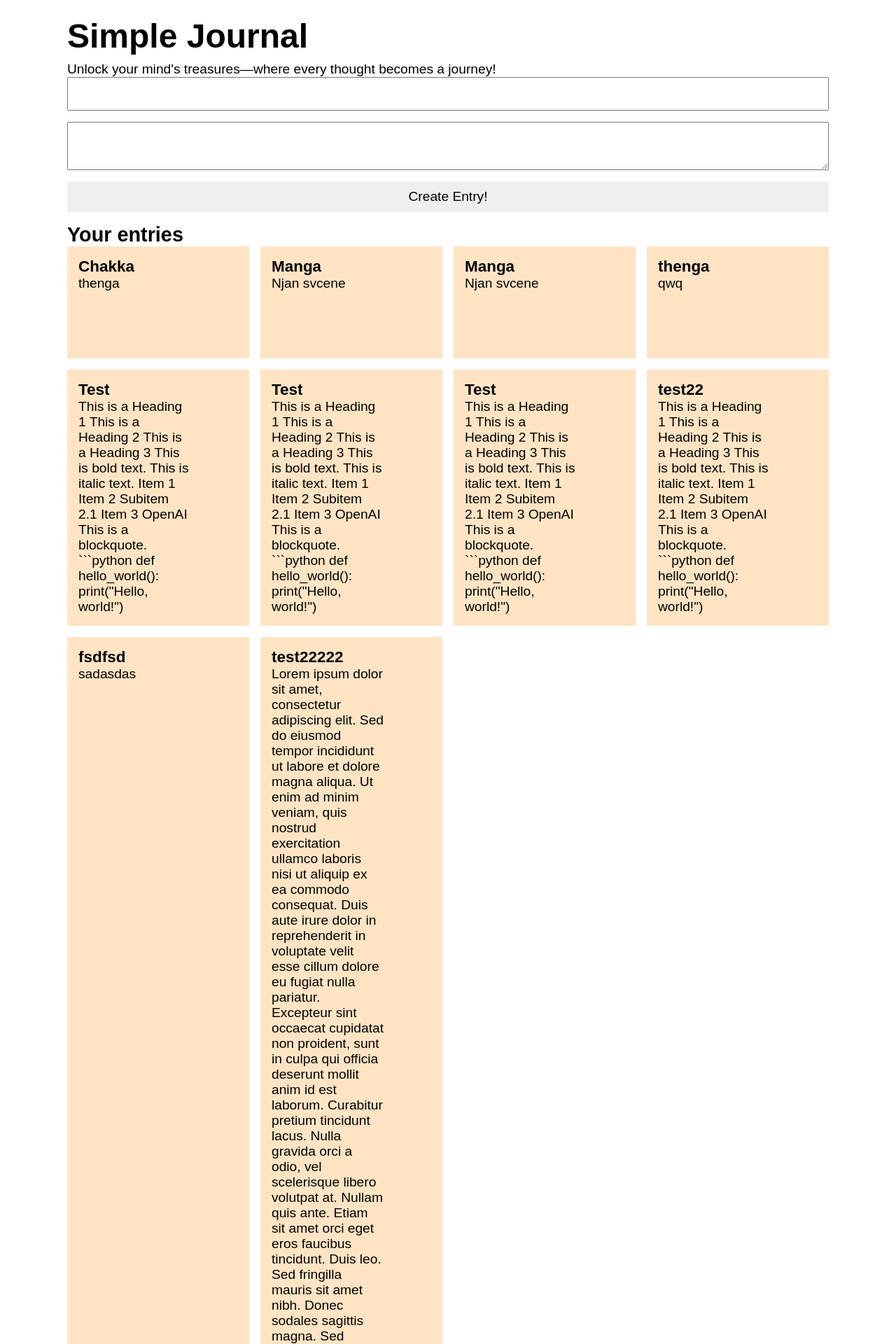
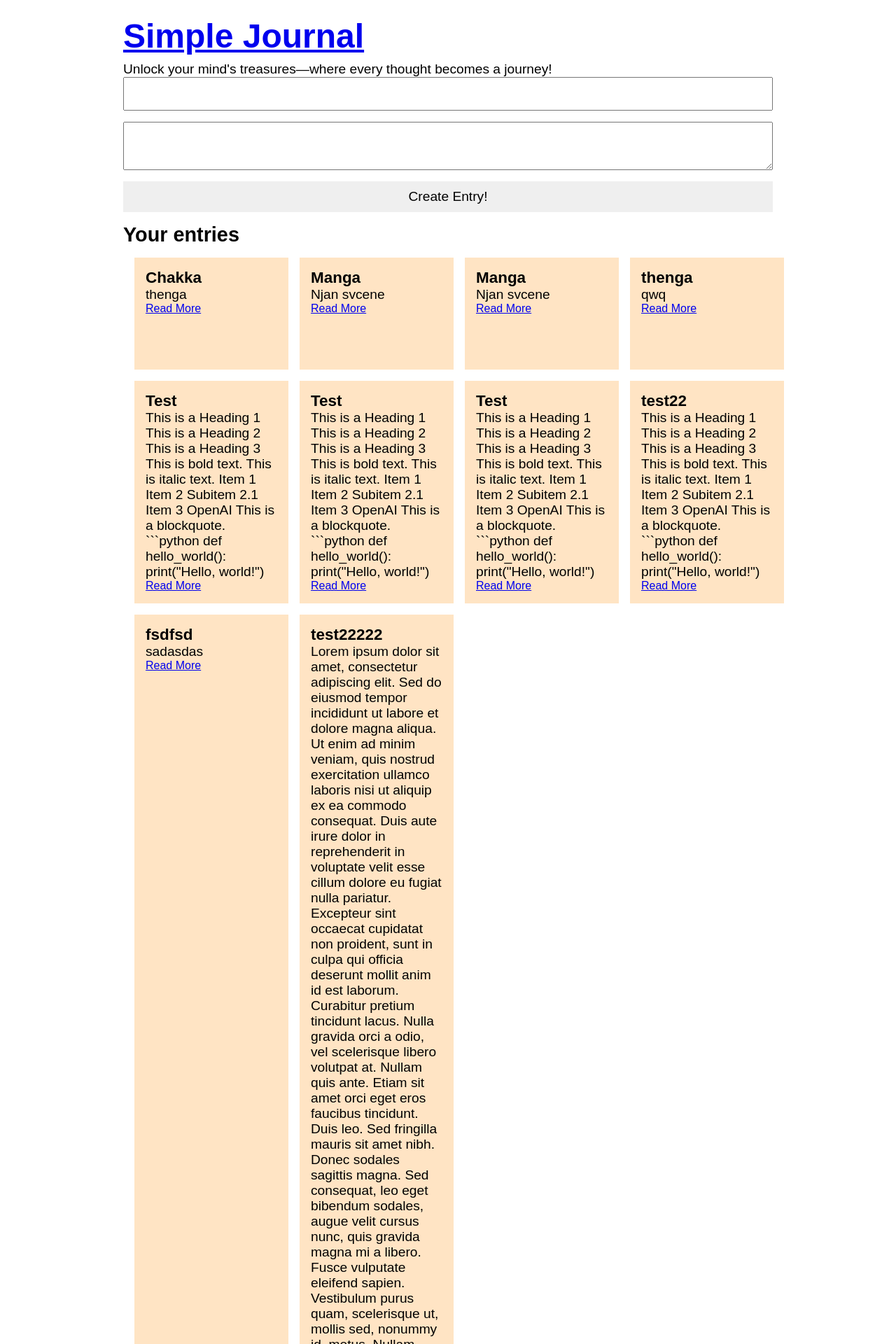
Before and after one commit to vachan-maker/simple-journal, a Flask app: page / in a window 1280 px wide. Shown: the top 1920 px of the page at 70% size. Run offline with Flask 3, Linux system fonts and the light colour scheme; data comes from the database, SQL or seed files in the repository; some web fonts are replaced.

Commit message:
more layout fixes and stuff

```diff
--- a/simpleJournal/routes.py
+++ b/simpleJournal/routes.py
@@ -10,7 +10,7 @@ def index():
     for entry in entries:
         markdownText = markdown.markdown(entry.textEntry)
         entry.textEntry = ''.join(BeautifulSoup(markdownText).findAll(text=True))
-    return render_template('index.html', entries=entries)
+    return render_template('home.html', entries=entries)
 
 @app.route('/entry', methods=["POST"])
 def entry():
@@ -20,7 +20,7 @@ def entry():
         db.session.commit()
     except(SQLAlchemyError, DBAPIError) as e:
         return e
-    return redirect(url_for('index'))
+    return redirect(url_for('home.html'))
 @app.route('/note/<int:id>')
 def getEntry(id):
     entry = JournalEntry.query.get_or_404(id)
--- a/simpleJournal/static/style.css
+++ b/simpleJournal/static/style.css
@@ -7,7 +7,7 @@ body
 {
     font-family: 'Supreme', sans-serif;
     font-size:1.2em;
-    max-width: 70rem;
+    max-width: 60rem;
     margin: 0 auto;
     padding: 1rem;
 }
@@ -40,6 +40,7 @@ button {
     grid-template-columns: repeat(4,1fr);
     width: 100%;
     gap: 1rem;
+    margin: 1rem;
 }
 .entry {
     display: flex;
@@ -49,8 +50,13 @@ button {
     background-color: bisque;
     padding: 1rem;
 }
-.entry div {
+.entry > text {
     width: 10rem;
     overflow: hidden;
+    white-space: nowrap;
     text-overflow: ellipsis;
 }
+h1 a:visited {
+    color:black;
+
+}
--- /dev/null
+++ b/simpleJournal/templates/home.html
@@ -0,0 +1,26 @@
+{% extends 'index.html' %}
+
+{% block title %}
+<title>Simple Journal</title>
+{% endblock %}
+
+{% block content %}
+<form action="/entry" method="POST">
+    <input type="text" name='title' required />
+    <textarea name='text' required></textarea>
+    <button type="submit">Create Entry!</button>
+</form>
+<section class="entries">
+    <h2>Your entries</h2>
+    <section class="entries-grid">
+        {% for entry in entries %}
+        <article class="entry">
+            <h3>{{ entry.title }}</h3>
+            <div class="text">{{entry.textEntry|safe}}</div>
+            <small><a href="/note/{{entry.id}}">Read More</a></small>
+        </article>
+        {% endfor %}
+    </section>
+
+</section>
+{% endblock %}
--- a/simpleJournal/templates/index.html
+++ b/simpleJournal/templates/index.html
@@ -7,30 +7,13 @@
     <meta name="viewport" content="width=device-width, initial-scale=1.0">
     <link rel="stylesheet" href="{{ url_for('static', filename='style.css') }}" />
     <link href="https://api.fontshare.com/v2/css?f[]=supreme@400&f[]=chubbo@700&display=swap" rel="stylesheet">
+    {% block title %}{% endblock %}
 </head>
-
 <body>
     <header>
-        <h1>Simple Journal</h1>
+        <h1><a href="/">Simple Journal</a></h1>
         <p>Unlock your mind's treasures—where every thought becomes a journey!</p>
     </header>
-    <form action="/entry" method="POST">
-        <input type="text" name='title' required />
-        <textarea name='text' required></textarea>
-        <button type="submit">Create Entry!</button>
-    </form>
-    <section class="entries">
-        <h2>Your entries</h2>
-        <section class="entries-grid">
-            {% for entry in entries %}
-            <article class="entry">
-                <h3>{{ entry.title }}</h3>
-                <div>{{entry.textEntry|safe}}</div>
-            </article>
-            {% endfor %}
-        </section>
-
-    </section>
+    {% block content %}{% endblock %}
 </body>
-
 </html>
```
Also changed, not shown: simpleJournal/templates/note.html (+11 -12 lines).
